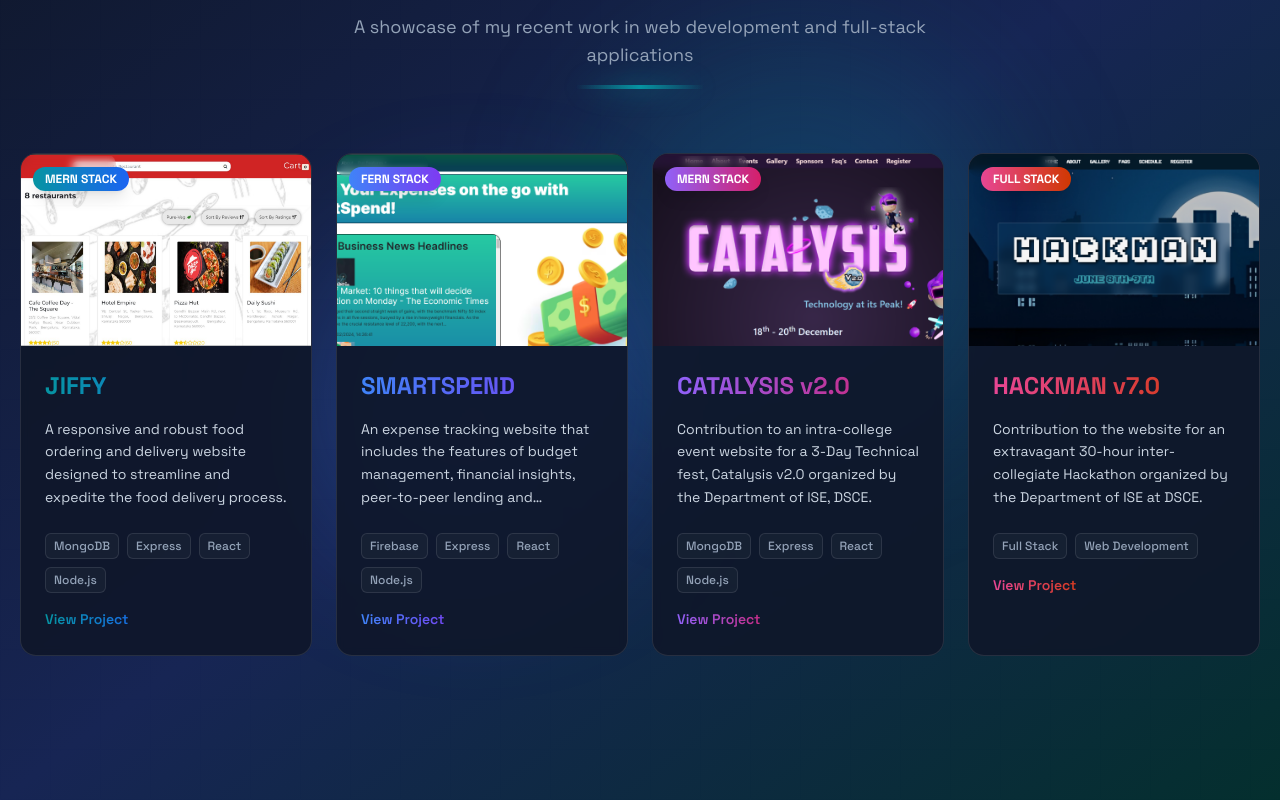
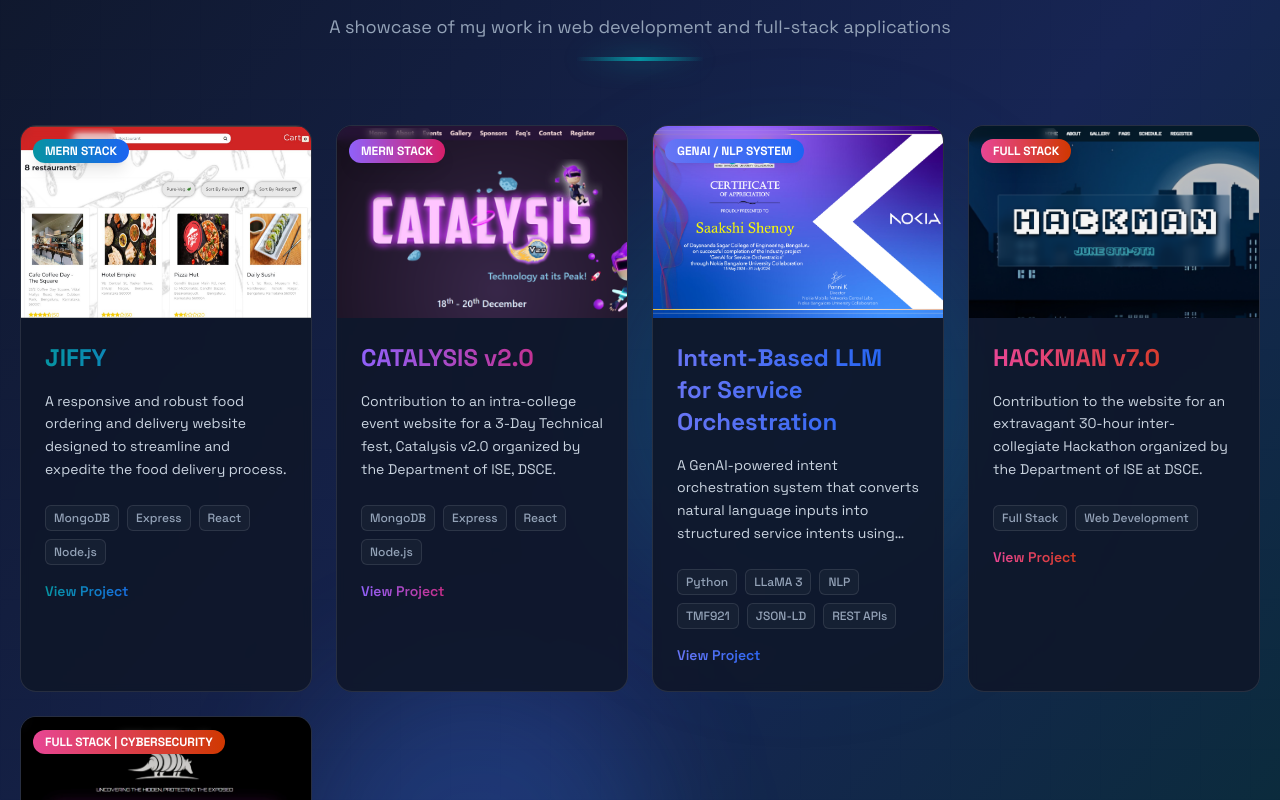
Before and after one commit to Saakshi-Shenoy/Portfolio, a React (Create React App) app: page / in a window 1280 px wide. Shown: the part 1460-2260 px from the top of the page. Built offline with nearby package versions, Linux system fonts and the light colour scheme.

Commit message:
Projects added

```diff
--- a/src/components/Projects.jsx
+++ b/src/components/Projects.jsx
@@ -1,8 +1,9 @@
 import React, { useEffect } from "react";
 import Jiffy from "../assets/jiffy.png";
 import Catalysis from "../assets/catalysis.png";
-import SmartSpend from "../assets/smartspend.png";
 import Hackman from "../assets/HackMan.png";
+import Nokia from "../assets/nokia_project.png"
+import Armadillo from "../assets/Armadillo.png"
 import Aos from "aos";
 import "aos/dist/aos.css";
 import { FiGithub, FiExternalLink } from "react-icons/fi";
@@ -24,15 +25,6 @@ function Projects() {
       tech: ["MongoDB", "Express", "React", "Node.js"]
     },
     {
-      title: "SMARTSPEND",
-      category: "FERN STACK",
-      description: "An expense tracking website that includes the features of budget management, financial insights, peer-to-peer lending and reminders.",
-      image: SmartSpend,
-      link: "https://github.com/Saakshi-Shenoy/SmartSpend",
-      gradient: "from-blue-500 to-purple-600",
-      tech: ["Firebase", "Express", "React", "Node.js"]
-    },
-    {
       title: "CATALYSIS v2.0",
       category: "MERN STACK",
       description: "Contribution to an intra-college event website for a 3-Day Technical fest, Catalysis v2.0 organized by the Department of ISE, DSCE.",
@@ -42,6 +34,15 @@ function Projects() {
       tech: ["MongoDB", "Express", "React", "Node.js"]
     },
     {
+    title: "Intent-Based LLM for Service Orchestration",
+    category: "GENAI / NLP SYSTEM",
+    description: "A GenAI-powered intent orchestration system that converts natural language inputs into structured service intents using LLaMA 3, compliant with TMF921 Intent Management API standards. The system processes 500+ service intents and maps user queries into JSON-LD payloads to enable intelligent automation and resource management.",
+    image: Nokia,
+    link: "https://github.com/Saakshi-Shenoy",
+    gradient: "from-indigo-500 to-blue-600",
+    tech: ["Python", "LLaMA 3", "NLP", "TMF921", "JSON-LD", "REST APIs"]
+    },
+    {
       title: "HACKMAN v7.0",
       category: "FULL STACK",
       description: "Contribution to the website for an extravagant 30-hour inter-collegiate Hackathon organized by the Department of ISE at DSCE.",
@@ -49,7 +50,17 @@ function Projects() {
       link: "https://hackmanv7.netlify.app/",
       gradient: "from-pink-500 to-orange-600",
       tech: ["Full Stack", "Web Development"]
+    },
+    {
+      title: "Armadillo",
+      category: "FULL STACK | CYBERSECURITY",
+      description: "Cybersecurity analytics platform providing breach intelligence and real-time alerts, built with React and Python-based backend services.",
+      image: Armadillo,
+      link: "https://github.com/Saakshi-Shenoy/Sentinel",
+      gradient: "from-pink-500 to-orange-600",
+      tech: ["React", "JavaScript", "Python", "Flask", "Django", "Web Scraping", "Cybersecurity"]
     }
+
   ];
 
   return (
@@ -75,7 +86,7 @@ function Projects() {
           </h1>
 
           <p className="text-slate-400 text-lg max-w-2xl mx-auto">
-            A showcase of my recent work in web development and full-stack applications
+            A showcase of my work in web development and full-stack applications
           </p>
 
           <div className="relative mx-auto w-32">
```
Also changed, not shown: src/assets/Armadillo.png (added), src/assets/nokia_project.png (added).
